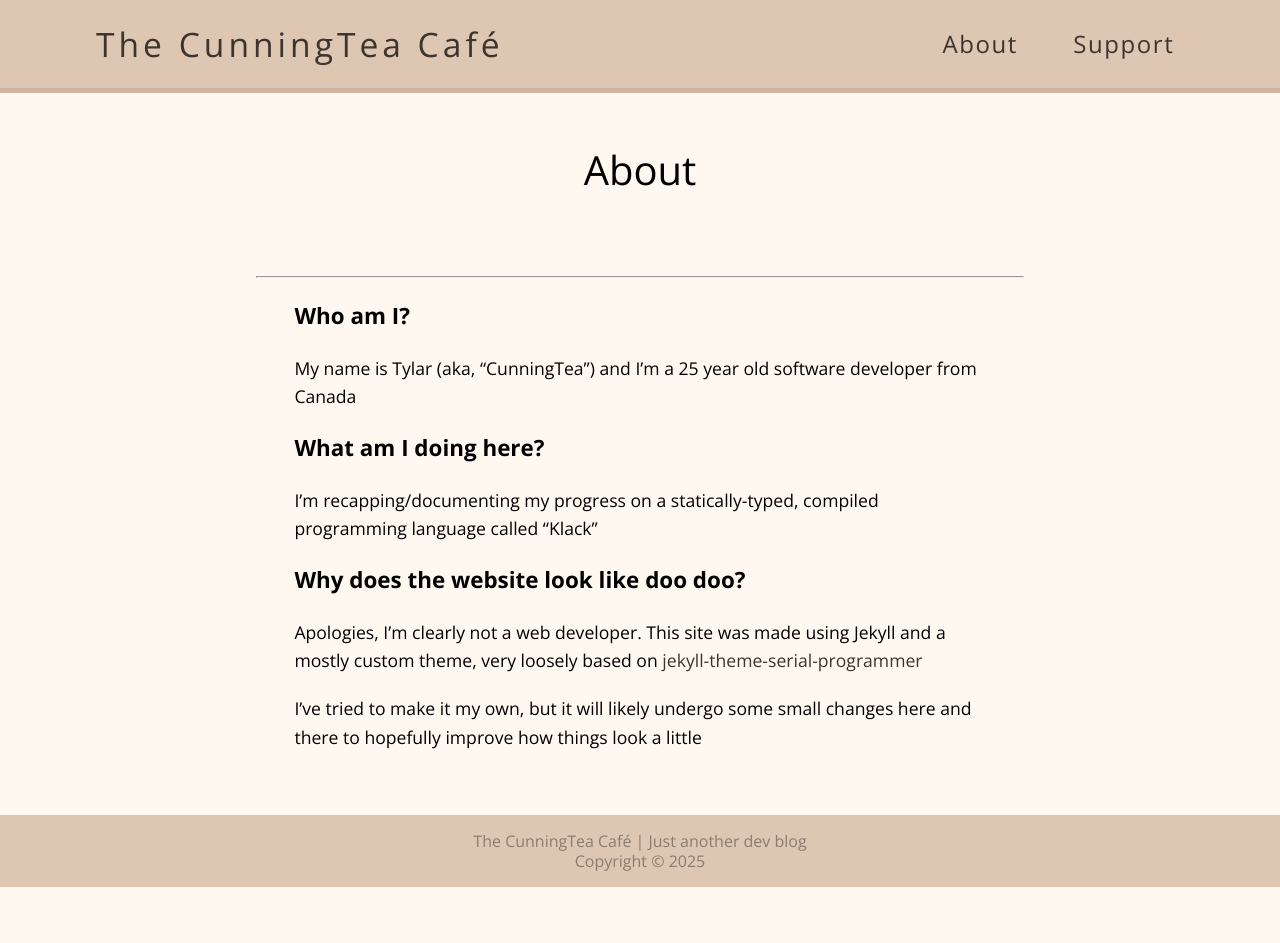
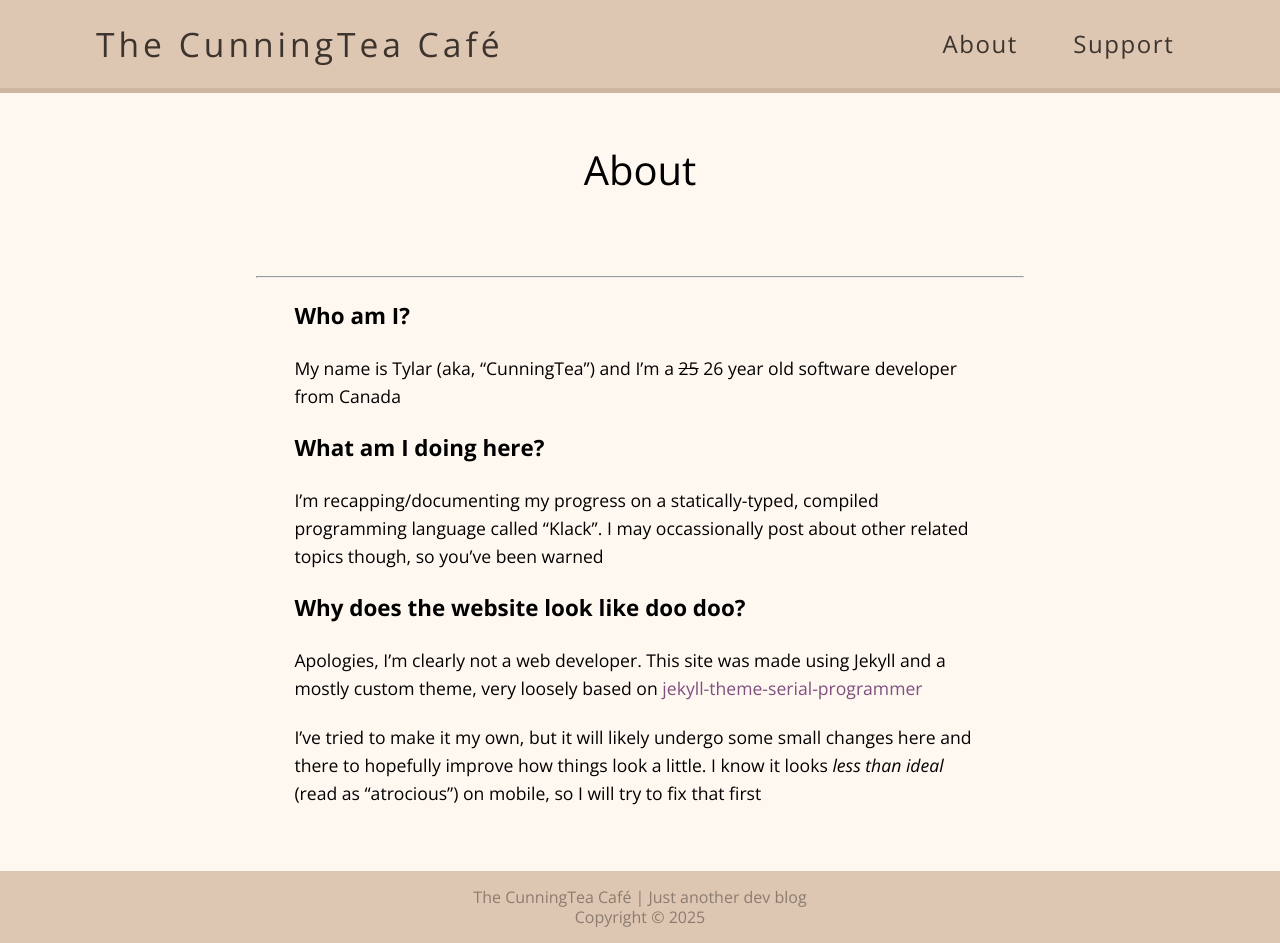
Before and after one commit to TylarCunningham/TylarCunningham.github.io, a Jekyll site: the page built from about.markdown, in a window 1280 px wide. Built offline with Jekyll 4.4.1, drawn with Linux system fonts in a browser that asks for light colours; before the commit the page ends 900 px from its top, so only the background shows below that.

Commit message:
Added first language post. Started second

```diff
--- a/about.markdown
+++ b/about.markdown
@@ -5,12 +5,12 @@ permalink: /about.html
 ---
 
 ##### Who am I?
-My name is Tylar (aka, "CunningTea") and I'm a 25 year old software developer from Canada
+My name is Tylar (aka, "CunningTea") and I'm a ~~25~~ 26 year old software developer from Canada
 
 ##### What am I doing here?
-I'm recapping/documenting my progress on a statically-typed, compiled programming language called "Klack"
+I'm recapping/documenting my progress on a statically-typed, compiled programming language called "Klack". I may occassionally post about other related topics though, so you've been warned
 
 ##### Why does the website look like doo doo?
 Apologies, I'm clearly not a web developer. This site was made using Jekyll and a mostly custom theme, very loosely based on [jekyll-theme-serial-programmer](https://github.com/sharadcodes/jekyll-theme-serial-programmer)
 
-I've tried to make it my own, but it will likely undergo some small changes here and there to hopefully improve how things look a little
+I've tried to make it my own, but it will likely undergo some small changes here and there to hopefully improve how things look a little. I know it looks *less than ideal* (read as "atrocious") on mobile, so I will try to fix that first
--- a/assets/css/post.css
+++ b/assets/css/post.css
@@ -64,6 +64,10 @@
     margin-left: 2rem;
 }
 
+.content a {
+    color: #7f4f7f;
+}
+
 .content pre {
     overflow-x: auto !important;
     padding: 1rem 2rem;
@@ -102,3 +106,7 @@
 .content table code {
     border: none !important;
 }
+
+.content img {
+    max-width: 100%;
+}
--- a/assets/css/syntax.css
+++ b/assets/css/syntax.css
@@ -83,3 +83,17 @@ Basic colour palette:
 .highlight .nf {
     color: #E2FADB;
 }
+
+/* Single + multi-line comments */
+.highlight .cm, .highlight .c1 {
+    color: #d7d1dc;
+}
+
+/* Keyword types */
+.highlight .kt {
+    color: #c3f1f3;
+}
+/* Names */
+.highlight .n {
+    color: #d9e0e0;
+}
```
Also changed, not shown: _drafts/lang-second.md (added, +31 -0 lines), _posts/2025-11-12-lang-first.md (added, +190 -0 lines), assets/images/lang1-ast.svg (added), assets/images/lang1-cachelines.png (added), assets/images/lang1-pipeline.svg (added), assets/images/lang1-tokens.png (added).
